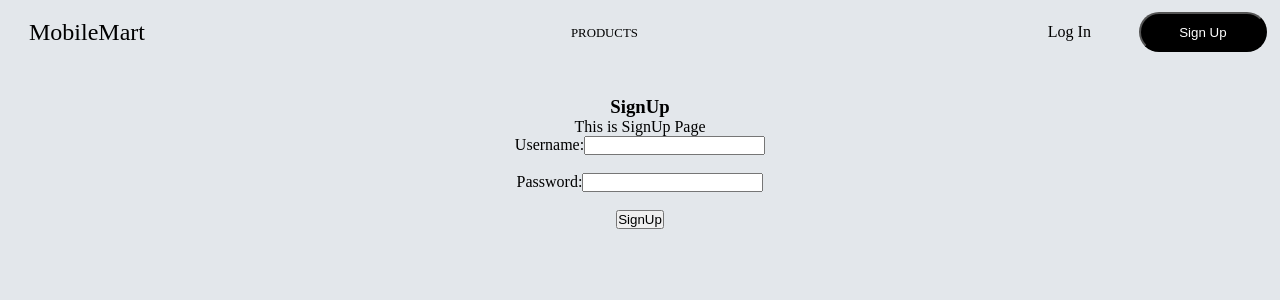
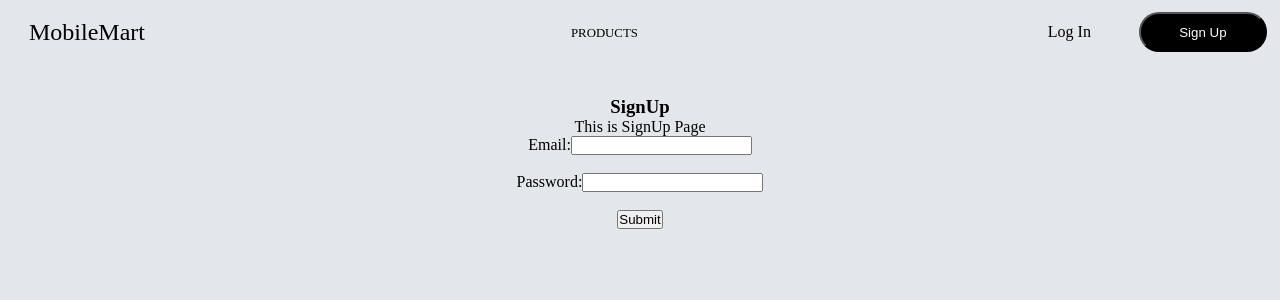
Before and after one commit to Developstar/mobile-mart, a Vue app: page /SignUp in a window 1280 px wide. Shown: the top 300 px of the page. Built offline with nearby package versions, Linux system fonts and the light colour scheme.

Commit message:
defined / used validation and also displayed error

```diff
--- a/src/pages/LogIn.vue
+++ b/src/pages/LogIn.vue
@@ -8,19 +8,33 @@
     <router-link to="/AllProducts">AllProducts</router-link> -->
 
   <section>
-    <form action="" method="post">
+    <Form @submit="onSubmit" >
       <label for="username">Email:</label>
-      <input type="text" id="username" name="email" required v-model="email" /><br /><br />
+      <Field
+       type="email"
+       id="email"
+       name="email"
+       :rules="validateEmail"
+       v-model="email" />
+       <ErrorMessage name="email" />
+       <br /><br />
+      <!-- <div class="errors" v-if="errors.email">
+        {{ errors.email }}
+      </div> -->
       <label for="password">Password:</label>
-      <input
+      <Field
         type="password"
         id="password"
         name="password"
-        required
         v-model="password"
+        :rules = "validatePassword"
       /><br /><br />
-      <input type="submit" value="Login" />
-    </form>
+      <ErrorMessage name="password" />
+      <!-- <div class="errors" v-if="errors.password">
+        {{ errors.password }}
+      </div> -->
+      <button>Submit</button>
+    </Form>
   </section>
   </section>
 
@@ -28,14 +42,60 @@
 
 <script>
 import { mapState } from 'vuex'
+import {Form, Field, ErrorMessage} from 'vee-validate' ;
+import Validations from '@/validations/validations';
 
 export default{
   data(){
     return{
       email: "",
       password: "",
+      errors: []
     }
   },
+
+  components:{
+    Form,
+    Field,
+    ErrorMessage
+  },
+
+  methods: {
+    onSubmit(values){
+      console.log(values);
+    },
+
+    validateEmail(value){
+      //if field is empty
+      if(!value){
+        return 'Field required';
+      }
+
+      // if  not a valid email
+      const validEmail = Validations.checkEmail(this.email)
+      if (!validEmail){
+        return 'This field must be a valid email';
+      }
+
+      // All is good
+      return true;
+    },
+
+    validatePassword(value){
+            //if field is empty
+            if(!value){
+        return 'Field required';
+      }
+
+      //if minNum of password is less than 6
+      const validNum = Validations.minLength(this.password, 6)
+      if(!validNum){
+            return 'Password should be of 6 characters';
+        }
+
+    }
+  },
+
   computed:{
     ...mapState("authentification", {
       firstName: (state) => state.name,
--- a/src/pages/SignUp.vue
+++ b/src/pages/SignUp.vue
@@ -4,19 +4,99 @@
     <p>This is SignUp Page</p>
 
     <section>
-    <form action="" method="post">
-      <label for="username">Username:</label>
-      <input type="text" id="username" name="username" required /><br /><br />
+      <Form @submit="onSubmit">
+        <label for="username">Email:</label>
+        <Field
+          type="email"
+          id="email"
+          name="email"
+          :rules="validateEmail"
+          v-model="email"
+        />
+        <ErrorMessage name="email" />
+        <br /><br />
+        <!-- <div class="errors" v-if="errors.email">
+        {{ errors.email }}
+      </div> -->
         <label for="password">Password:</label>
-      <input
+        <Field
           type="password"
           id="password"
           name="password"
-        required
+          v-model="password"
+          :rules="validatePassword"
         /><br /><br />
-      <input type="submit" value="SignUp" />
-    </form>
+        <ErrorMessage name="password" />
+        <!-- <div class="errors" v-if="errors.password">
+        {{ errors.password }}
+      </div> -->
+        <button>Submit</button>
+      </Form>
     </section>
   </section>
+</template>
 
-</template>
+<script>
+import { mapState } from "vuex";
+import { Form, Field, ErrorMessage } from "vee-validate";
+import Validations from "@/validations/validations";
+
+export default {
+  data() {
+    return {
+      email: "",
+      password: "",
+      errors: [],
+    };
+  },
+
+  components: {
+    Form,
+    Field,
+    ErrorMessage,
+  },
+
+  methods: {
+    onSubmit(values) {
+      console.log(values);
+    },
+
+    validateEmail(value) {
+      //if field is empty
+      if (!value) {
+        return "Field required";
+      }
+
+      // if  not a valid email
+      const validEmail = Validations.checkEmail(this.email);
+      if (!validEmail) {
+        return "This field must be a valid email";
+      }
+
+      // All is good
+      return true;
+    },
+
+    validatePassword(value) {
+      //if field is empty
+      if (!value) {
+        return "Field required";
+      }
+
+      //if minNum of password is less than 6
+      const validNum = Validations.minLength(this.password, 6);
+      if (!validNum) {
+        return "Password should be of 6 characters";
+      }
+    },
+  },
+
+  computed: {
+    ...mapState("authentification", {
+      firstName: (state) => state.name,
+    }),
+  },
+};
+</script>
+
+<style></style>
```
Lines whose indentation alone changed are shown as unchanged.
